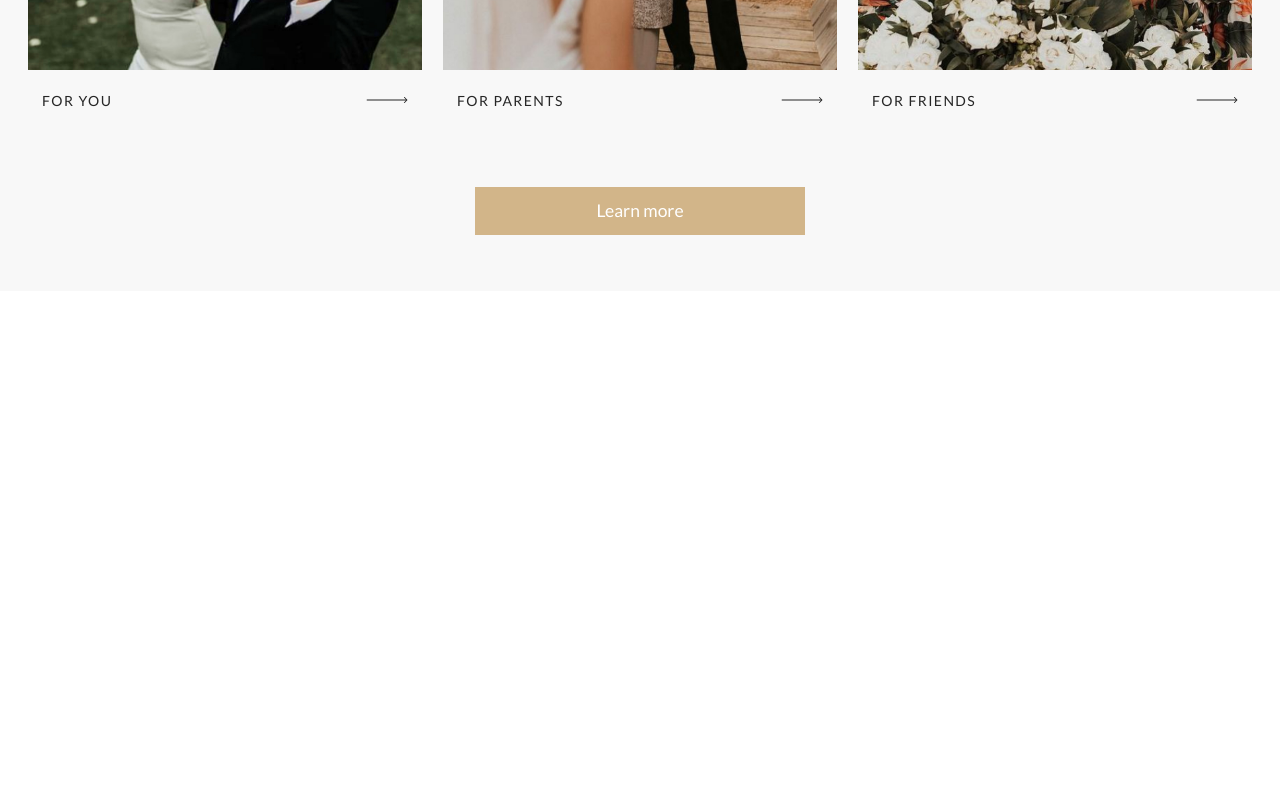
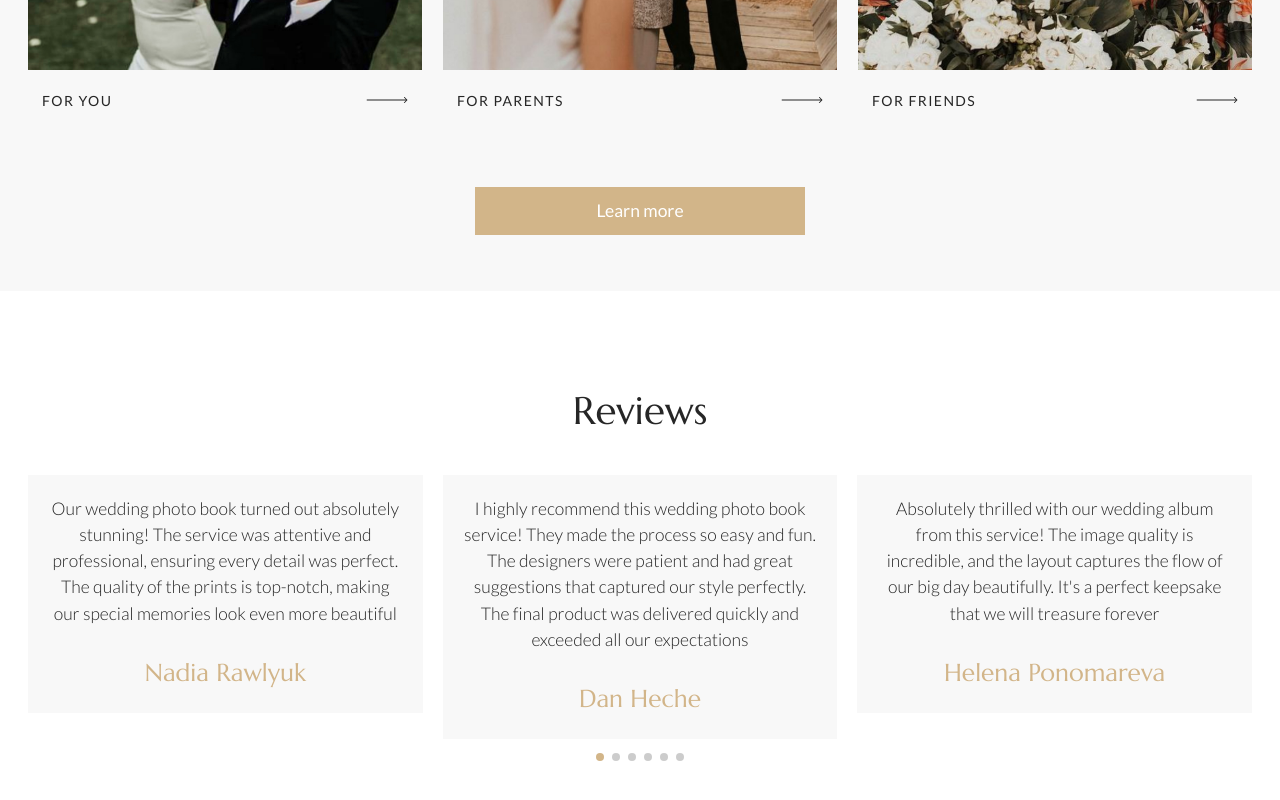
Before and after one commit to Luchiweb/sensation, a React (Vite) app: page / in a window 1280 px wide. Shown: the part 3870-4670 px from the top of the page. Before the commit the page ends 4161 px from the top, so only its background shows below. Built offline with nearby package versions, Linux system fonts and the light colour scheme.

Commit message:
feat: create reviews block

```diff
--- a/package.json
+++ b/package.json
@@ -12,7 +12,8 @@
   "dependencies": {
     "prop-types": "^15.8.1",
     "react": "^18.2.0",
-    "react-dom": "^18.2.0"
+    "react-dom": "^18.2.0",
+    "swiper": "^11.1.1"
   },
   "devDependencies": {
     "@types/react": "^18.2.66",
--- /dev/null
+++ b/src/components/Reviews/Review.jsx
@@ -0,0 +1,19 @@
+import PropTypes from 'prop-types';
+
+import './Reviews.css'
+
+
+function Review({ reviewText, author }) {
+    return (
+        <article className="review">
+            <p>{reviewText}</p>
+            <h4>{author}</h4>
+        </article>
+    )
+}
+
+Review.propTypes = {
+    reviewText: PropTypes.string.isRequired,
+    author: PropTypes.string.isRequired,
+};
+export default Review
--- /dev/null
+++ b/src/components/Reviews/Reviews.css
@@ -0,0 +1,22 @@
+.reviews-container {
+  flex-direction: column;
+  padding: 6rem 0;
+}
+
+.review {
+  background-color: var(--secondary-bg);
+  padding: 1.5rem;
+  display: flex;
+  flex-direction: column;
+  gap: 2rem;
+  margin-bottom: 2.5rem;
+}
+
+.review h4 {
+  color: var(--sensation-yellow);
+}
+
+.reviews-slider {
+  margin-top: 2.5rem;
+  width: 100%;
+}
--- /dev/null
+++ b/src/components/Reviews/Reviews.jsx
@@ -0,0 +1,34 @@
+import './Reviews.css';
+import { reviews } from '../../helpers/reviews';
+import Review from './Review';
+
+import { register } from 'swiper/element/bundle';
+
+register();
+
+function Reviews() {
+  return (
+    <section className="reviews-container">
+      <h2>Reviews</h2>
+      <div className="reviews-slider">
+        <swiper-container
+          style={{
+            '--swiper-navigation-color': '#D2B589',
+            '--swiper-pagination-color': '#D2B589',
+          }}
+          space-between="20"
+          slides-per-view="3"
+          pagination-clickable="true"
+          pagination="true"
+        >
+          {reviews.map((review) => (
+            <swiper-slide key={review.author}>
+              <Review author={review.author} reviewText={review.reviewText} />
+            </swiper-slide>
+          ))}
+        </swiper-container>
+      </div>
+    </section>
+  );
+}
+export default Reviews;
--- /dev/null
+++ b/src/helpers/reviews.js
@@ -0,0 +1,34 @@
+export const reviews = [
+    {
+        reviewText: "Our wedding photo book turned out absolutely stunning! The service was attentive and professional, ensuring every detail was perfect. The quality of the prints is top-notch, making our special memories look even more beautiful",
+        author: "Nadia Rawlyuk"
+    },
+    {
+        reviewText: "I highly recommend this wedding photo book service! They made the process so easy and fun. The designers were patient and had great suggestions that captured our style perfectly. The final product was delivered quickly and exceeded all our expectations",
+        author: "Dan Heche"
+    },
+    {
+        reviewText: "Absolutely thrilled with our wedding album from this service! The image quality is incredible, and the layout captures the flow of our big day beautifully. It's a perfect keepsake that we will treasure forever",
+        author: "Helena Ponomareva"
+    },
+    {
+        reviewText: "The best decision we made was entrusting our wedding photos to this service. The designers understood our vision perfectly and were very creative in their approach. The album was a hit with our families and is a lovely reminder of our day",
+        author: "Jennifer Sullivan"
+    },
+    {
+        reviewText: "Love our wedding photo book! It's the perfect blend of classic and contemporary styles. The service was fantastic—professional, friendly, and incredibly helpful. This book will be a cherished memento for years to come",
+        author: "Heather Horton"
+    },
+    {
+        reviewText: "I was amazed at how beautifully our wedding photo book came out! The layout was elegant, and the pictures were crystal clear. The service was fast, and the team was very accommodating of our requests.",
+        author: "Amy Kidd"
+    },
+    {
+        reviewText: "Top-notch service and quality! Our wedding photo book is absolutely gorgeous and captures all the special moments of our wedding day. The team was a pleasure to work with and made sure everything was just right.",
+        author: "Melissa Parsons"
+    },
+    {
+        reviewText: "Creating our wedding album with this service was a seamless experience. The software was easy to use, and there were plenty of customization options to make our book unique. The finished product is truly a work of art!",
+        author: "Kimberly Sawyer"
+    },
+]
--- a/src/pages/Home/HomePage.jsx
+++ b/src/pages/Home/HomePage.jsx
@@ -3,6 +3,7 @@ import ExtraService from '../../components/ExtraService/ExtraService';
 import Header from '../../components/Header/Header';
 import Hero from '../../components/Hero/Hero';
 import HowItWorks from '../../components/HowItWorks/HowItWorks';
+import Reviews from '../../components/Reviews/Reviews';
 
 function HomePage() {
   return (
@@ -12,6 +13,7 @@ function HomePage() {
       <BookCollection />
       <HowItWorks />
       <ExtraService />
+      <Reviews />
     </>
   );
 }
```
Also changed, not shown: 1 other file (tests, documents, lock files or other folders).
